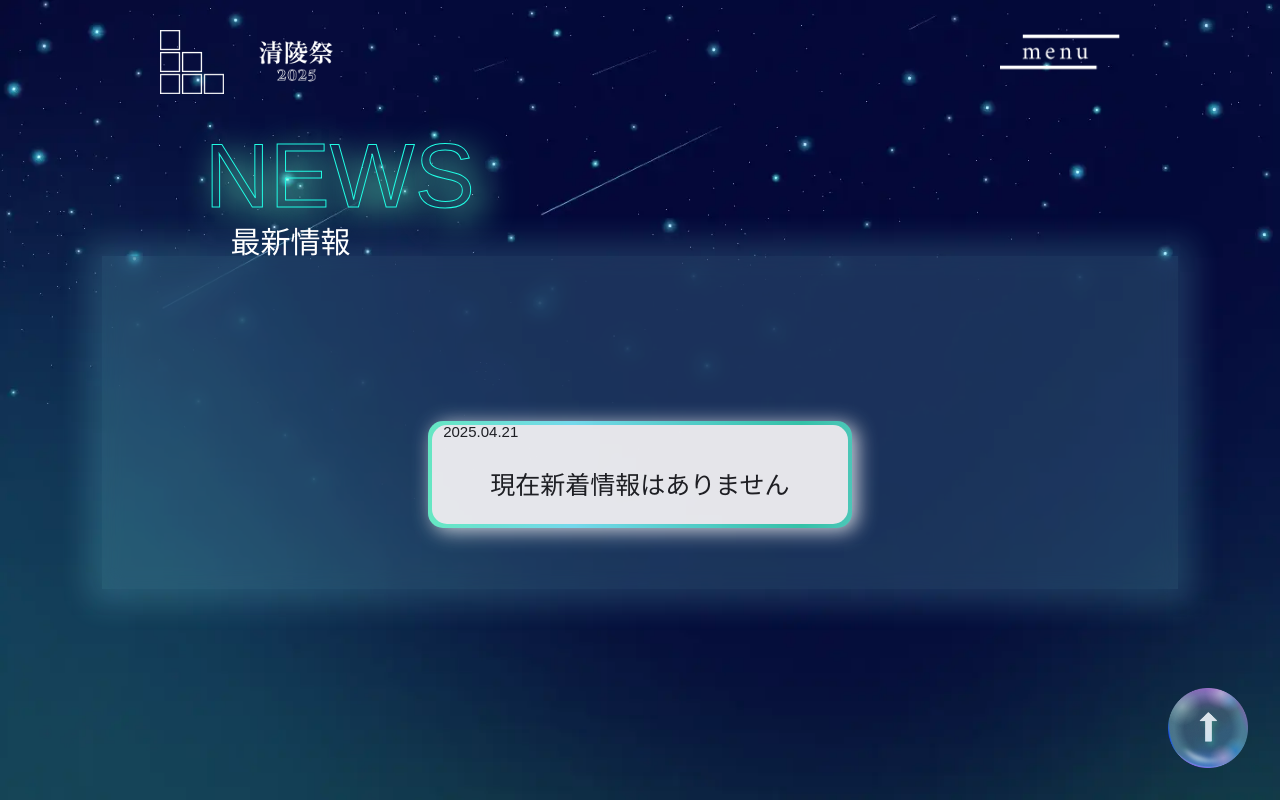
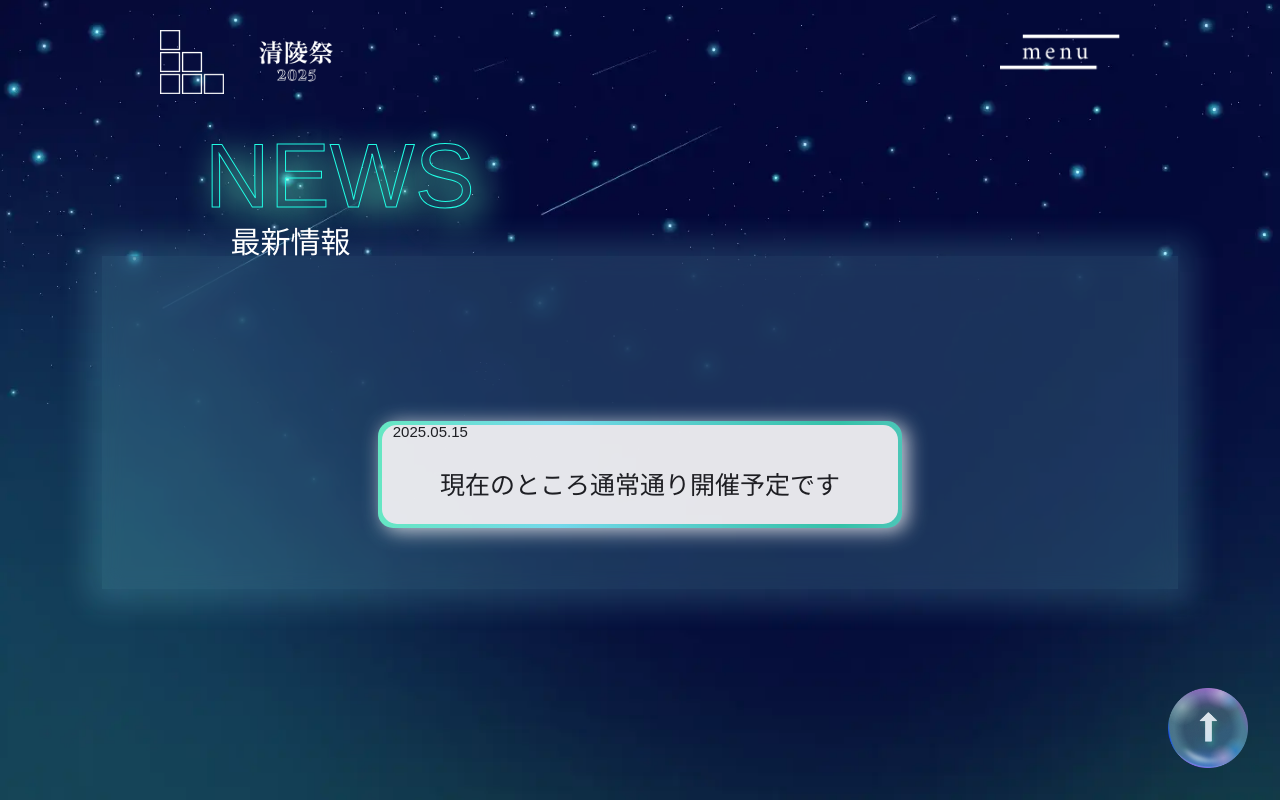
Before and after one commit to ynufes-tech/ynufes-seiryo25, a Nuxt app: page /news in a window 1280 px wide. Built offline with nearby package versions, Linux system fonts and the light colour scheme; a web font is replaced by a local one.

Commit message:
Newsの日付と文言を修正

```diff
--- a/pages/news/index.vue
+++ b/pages/news/index.vue
@@ -31,8 +31,8 @@ useHead({
                         class="news-title"
                     /> -->
                     <ColorButton
-                        date="2025.04.21"
-                        text="現在新着情報はありません"
+                        date="2025.05.15"
+                        text="現在のところ通常通り開催予定です"
                         class="news-title"
                     />
                 </div>
```
